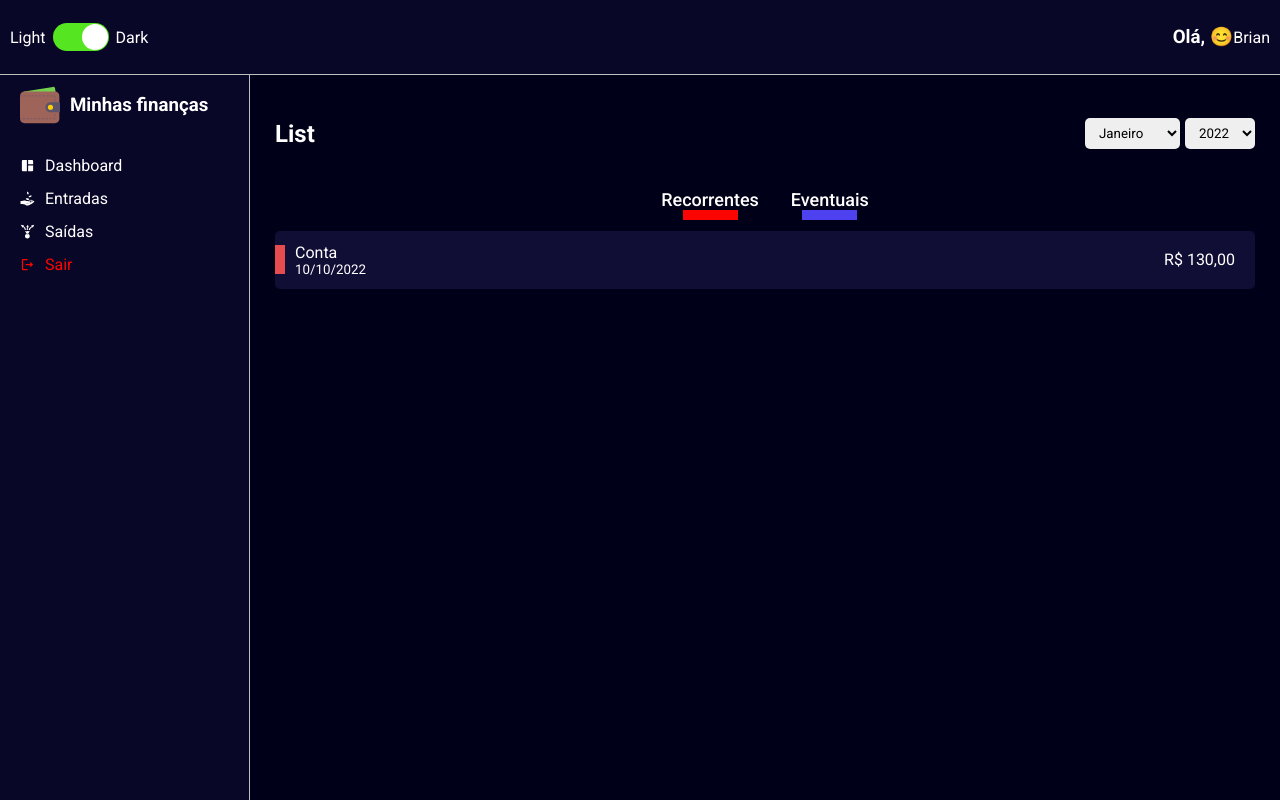
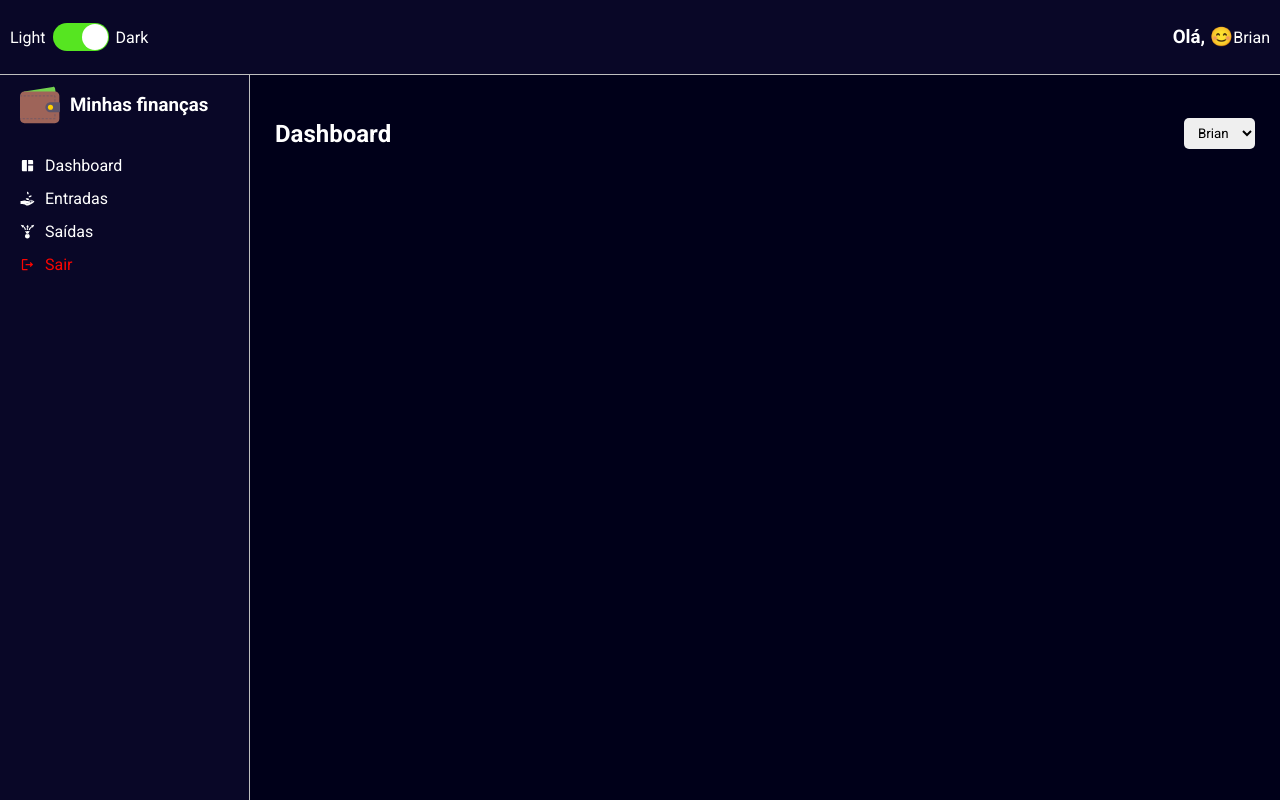
Before and after one commit to BVictorsk/my_finances, a React (Create React App) app: page /dashboard in a window 1280 px wide. Built offline with nearby package versions, Linux system fonts and the light colour scheme.

Commit message:
added page navigation

```diff
--- a/package.json
+++ b/package.json
@@ -13,6 +13,7 @@
     "react": "^18.2.0",
     "react-dom": "^18.2.0",
     "react-icons": "^4.4.0",
+    "react-router-dom": "^6.4.2",
     "react-scripts": "5.0.1",
     "react-switch": "^7.0.0",
     "styled-components": "^5.3.6",
@@ -44,6 +45,7 @@
     ]
   },
   "devDependencies": {
+    "@types/react-router-dom": "^5.3.3",
     "@types/styled-components": "^5.1.26"
   }
 }
--- a/src/App.tsx
+++ b/src/App.tsx
@@ -1,8 +1,7 @@
 import React from 'react';
 import GlobalStyles from './styles/GlobalStyles';
-import Layout from './components/layout';
-import List from './pages/list';
 import dark from './styles/themes/dark';
+import Switch from './routes'
 
 import { ThemeProvider } from 'styled-components';
 
@@ -11,9 +10,7 @@
   return (
     <ThemeProvider theme={dark}>
       <GlobalStyles />
-      <Layout>
-        <List />
-      </Layout>
+      <Switch/>
     </ThemeProvider>
   );
 }
--- a/src/components/aside/index.tsx
+++ b/src/components/aside/index.tsx
@@ -14,17 +14,17 @@
 
             <MenuContainer>
 
-                <MenuItemLink href="#">
+                <MenuItemLink href="/dashboard">
                     <MdSpaceDashboard />
                     Dashboard
                 </MenuItemLink>
 
-                <MenuItemLink href="#">
+                <MenuItemLink href="/list/income">
                     <GiReceiveMoney />
                     Entradas
                 </MenuItemLink>
 
-                <MenuItemLink href="#">
+                <MenuItemLink href="/list/expense">
                     <GiExpense />
                     Saídas
                 </MenuItemLink>
--- a/src/components/header/index.tsx
+++ b/src/components/header/index.tsx
@@ -1,5 +1,4 @@
 import React from 'react';
-import SelectInput from '../selectInput';
 import { Container, TitleContainer, Controllers } from './styles'
 
 //header interface content
--- a/src/components/selectInput/index.tsx
+++ b/src/components/selectInput/index.tsx
@@ -16,7 +16,12 @@
 			<select>
                 {
                     options.map(option => (
-                        <option value={option.value}>{option.label}</option>
+                        <option
+                            value={option.value}
+                            key={option.value}
+                        >
+                            {option.label}
+                        </option>
                     ))
                 }
             </select>
--- a/src/pages/list/index.tsx
+++ b/src/pages/list/index.tsx
@@ -1,10 +1,17 @@
-import React from 'react'
+import React, { useMemo } from 'react'
 import { Container, Content, Filters } from './styles'
 import Header from '../../components/header'
 import SelectInput from '../../components/selectInput';
 import HistoryFinancesCard from '../../components/historyFinancesCard';
+import {useParams} from 'react-router-dom';
 
 const List: React.FC = () => {
+    const { type } = useParams();
+
+    const title = useMemo(() => {
+        return type === 'income' ? 'Entradas' : 'Saídas'
+    }, [type]);
+
     const months = [
         {value: 1 , label: 'Janeiro'},
         {value: 2 , label: 'Fevereiro'},
@@ -19,7 +26,7 @@
 
     return (
         <Container>
-            <Header title="List">
+            <Header title={title}>
                 <SelectInput options={months} />
                 <SelectInput options={years} />
             </Header>
--- /dev/null
+++ b/src/routes/app.routes.tsx
@@ -0,0 +1,15 @@
+import React from "react";
+import { Route, Routes } from 'react-router-dom'
+import Dashboard from '../pages/dashboard'
+import List from '../pages/list'
+import Layout from '../components/layout'
+
+const AppRoutes: React.FC = () => (
+    <Layout>
+      <Routes>
+        <Route path="/dashboard" element={<Dashboard />} />
+        <Route path="/list/:type" element={<List />} />
+      </Routes>
+    </Layout>
+  );
+  export default AppRoutes;
--- /dev/null
+++ b/src/routes/index.tsx
@@ -0,0 +1,11 @@
+import React from 'react'
+import App from './app.routes'
+import { BrowserRouter } from 'react-router-dom'
+
+const Switch: React.FC = () => (
+    <BrowserRouter>
+        <App/>
+    </BrowserRouter>
+)
+
+export default Switch;
```
Also changed, not shown: 2 other files (tests, documents, lock files or other folders).
